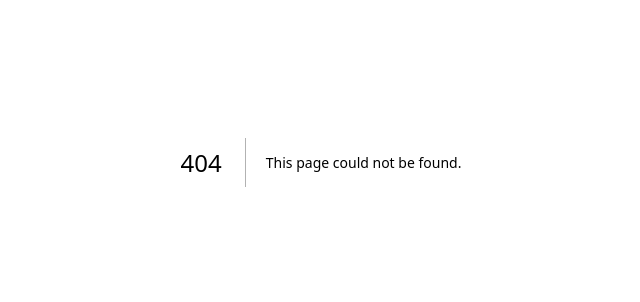
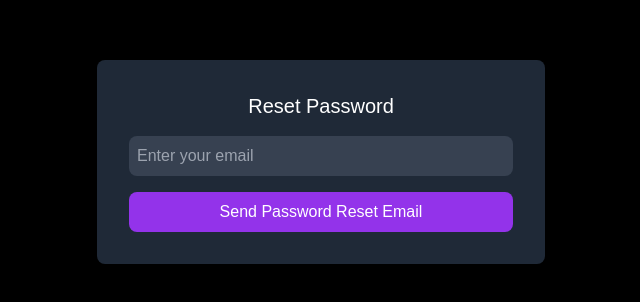
Before and after one commit to Hamza123Hussain/octtoppus_admin, a Next.js app: page /Forgot in a window 1280 px wide. Before the commit this address had no page. Shown: the part 238-540 px from the top of the page, without its empty margins (319-959 px from the left). Built offline with nearby package versions, Linux system fonts and the light colour scheme.

Commit message:
forgot pass page

```diff
--- /dev/null
+++ b/app/Forgot/page.tsx
@@ -0,0 +1,38 @@
+'use client'
+import { useState } from 'react'
+import { handlePasswordReset } from '@/AUTH/ResetPass'
+
+export default function PasswordReset() {
+  const [email, setEmail] = useState('')
+
+  const ResetPass = async () => {
+    const Data = await handlePasswordReset(email)
+    if (Data) {
+      alert('EMAIL HAS BEEN SENT')
+    }
+  }
+
+  return (
+    <div className="flex items-center justify-center min-h-screen bg-black p-4">
+      <div className="bg-gray-800 p-8 rounded-lg shadow-md w-full max-w-md">
+        <h2 className="text-white text-xl mb-4 text-center">Reset Password</h2>
+        <div className="mb-4">
+          <input
+            type="email"
+            value={email}
+            onChange={(e) => setEmail(e.target.value)}
+            placeholder="Enter your email"
+            className="w-full p-2 rounded-lg bg-gray-700 text-white outline-none focus:ring-2 focus:ring-purple-500"
+            required
+          />
+        </div>
+        <button
+          onClick={ResetPass}
+          className="w-full bg-purple-600 text-white p-2 rounded-lg hover:bg-purple-500 transition duration-300"
+        >
+          Send Password Reset Email
+        </button>
+      </div>
+    </div>
+  )
+}
```
